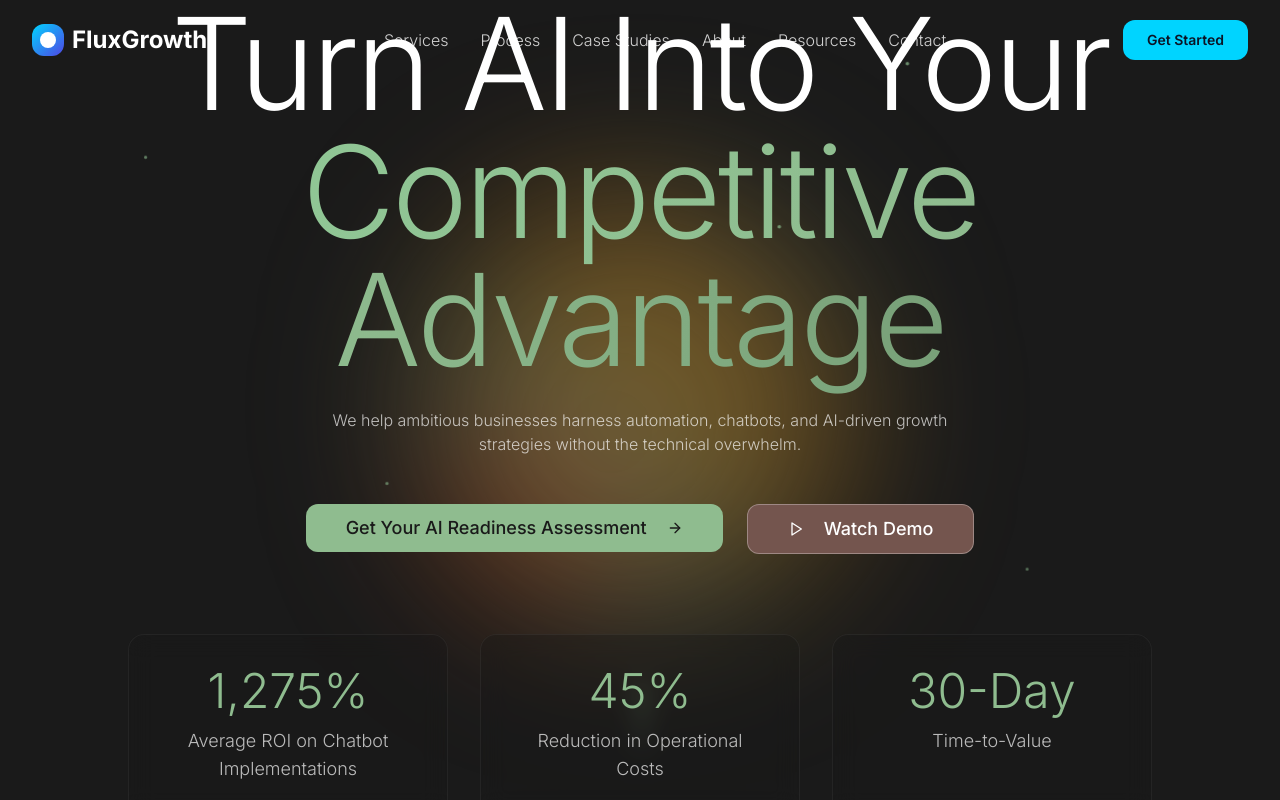
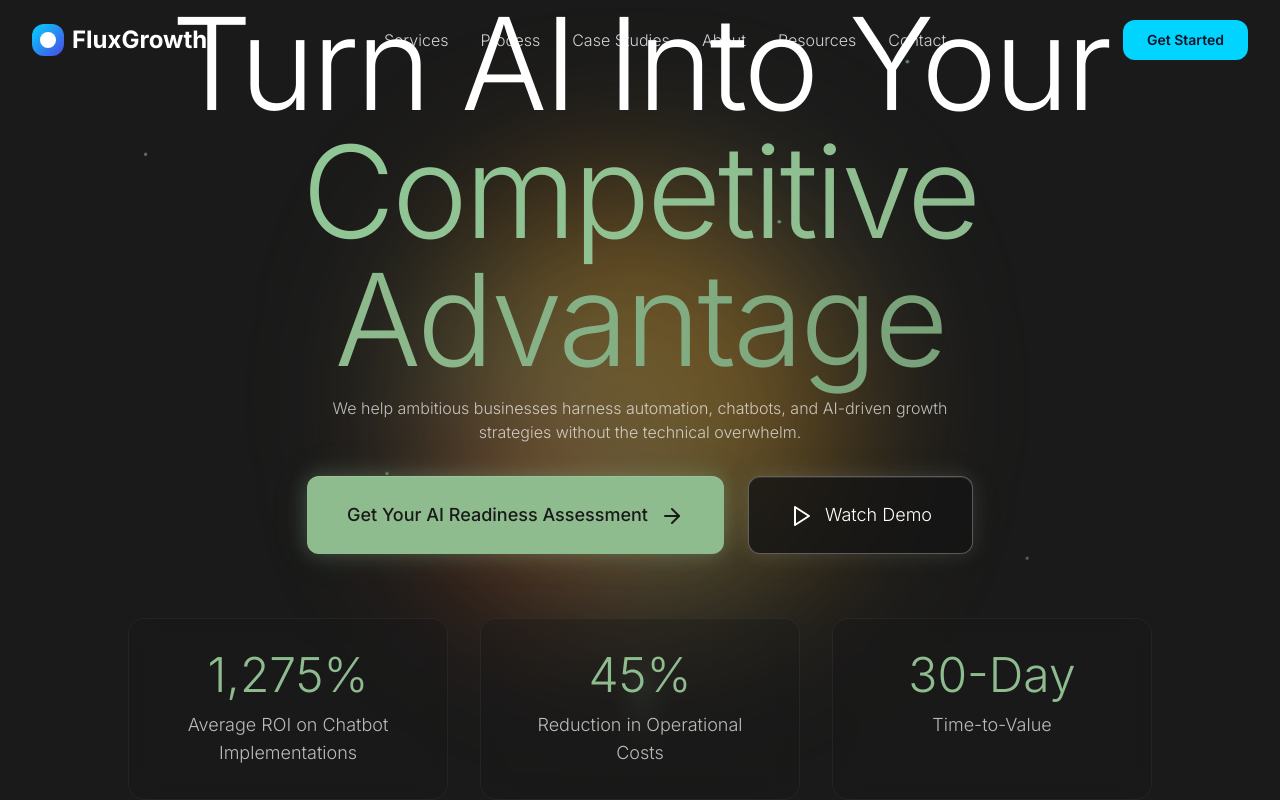
Before and after one commit to mlutner/fluxgrowth-nebula-web, a React (Vite) app: page / in a window 1280 px wide. Shown: the top 800 px of the page. Built offline with nearby package versions, Linux system fonts and the light colour scheme.

Commit message:
Fix: Adjust text spacing and add CTA button effects
Adjusted text spacing for better readability and implemented a glow effect for CTA buttons as specified in the prompt.

```diff
--- a/src/components/Hero.tsx
+++ b/src/components/Hero.tsx
@@ -40,8 +40,8 @@ const Hero = () => {
 
       <div className="container-custom relative z-10">
         <div className="text-center max-w-6xl mx-auto">
-          {/* Main headline - narrower, longer typography */}
-          <h1 className={`text-6xl md:text-8xl lg:text-9xl font-extralight tracking-tight text-white mb-6 leading-none transition-all duration-1000 ${
+          {/* Main headline - narrower, longer typography with tighter spacing */}
+          <h1 className={`text-6xl md:text-8xl lg:text-9xl font-extralight tracking-tight text-white mb-3 leading-[0.85] transition-all duration-1000 ${
             isVisible ? 'opacity-100 translate-y-0' : 'opacity-0 translate-y-10'
           }`}>
             Turn AI Into Your{' '}
@@ -50,32 +50,29 @@ const Hero = () => {
             </span>
           </h1>
 
-          {/* Much smaller subheadline */}
-          <p className={`text-sm md:text-base text-white/70 mb-12 max-w-2xl mx-auto leading-relaxed font-light transition-all duration-1000 delay-300 ${
+          {/* Much smaller subheadline with reduced margin */}
+          <p className={`text-sm md:text-base text-white/70 mb-8 max-w-2xl mx-auto leading-relaxed font-light transition-all duration-1000 delay-300 ${
             isVisible ? 'opacity-100 translate-y-0' : 'opacity-0 translate-y-10'
           }`}>
             We help ambitious businesses harness automation, chatbots, and AI-driven growth strategies without the technical overwhelm.
           </p>
 
-          {/* CTA Buttons */}
-          <div className={`flex flex-col sm:flex-row gap-6 justify-center mb-20 transition-all duration-1000 delay-500 ${
+          {/* CTA Buttons with custom glow effect */}
+          <div className={`flex flex-col sm:flex-row gap-6 justify-center mb-16 transition-all duration-1000 delay-500 ${
             isVisible ? 'opacity-100 translate-y-0' : 'opacity-0 translate-y-10'
           }`}>
-            <Button
-              size="lg"
-              className="bg-sage-green hover:bg-sage-dark text-charcoal font-medium px-10 py-6 text-lg rounded-xl transition-all duration-300 hover:shadow-2xl hover:shadow-sage-green/25 hover:-translate-y-1 group border-0"
+            <button
+              className="glow-button bg-sage-green hover:bg-sage-dark text-charcoal font-medium px-10 py-6 text-lg rounded-xl transition-all duration-300 hover:-translate-y-1 group border-0"
             >
               Get Your AI Readiness Assessment
-              <ArrowRight className="ml-3 w-6 h-6 group-hover:translate-x-1 transition-transform" />
-            </Button>
-            <Button
-              variant="outline"
-              size="lg"
-              className="border-white/30 text-white hover:bg-white/5 px-10 py-6 text-lg rounded-xl transition-all duration-300 hover:border-white/50 group backdrop-blur-sm"
+              <ArrowRight className="ml-3 w-6 h-6 group-hover:translate-x-1 transition-transform inline" />
+            </button>
+            <button
+              className="glow-button-outline border-white/30 text-white hover:bg-white/5 px-10 py-6 text-lg rounded-xl transition-all duration-300 hover:border-white/50 group backdrop-blur-sm"
             >
-              <Play className="mr-3 w-6 h-6 group-hover:scale-110 transition-transform" />
+              <Play className="mr-3 w-6 h-6 group-hover:scale-110 transition-transform inline" />
               Watch Demo
-            </Button>
+            </button>
           </div>
 
           {/* Stats */}
--- a/src/index.css
+++ b/src/index.css
@@ -147,6 +147,50 @@
 
   .container-custom {
     @apply container mx-auto px-4 sm:px-6 lg:px-8;
+  }
+
+  /* Custom glow button styles */
+  .glow-button {
+    background: rgba(20, 20, 20, 0.8);
+    border: 1px solid rgba(255, 255, 255, 0.1);
+    border-radius: 12px;
+    color: white;
+
+    /* The key glow effect */
+    box-shadow:
+      0 0 20px rgba(143, 188, 143, 0.3),  /* Soft sage green glow */
+      0 0 40px rgba(143, 188, 143, 0.1),  /* Larger, more diffuse glow */
+      inset 0 1px 0 rgba(255, 255, 255, 0.1); /* Subtle inner highlight */
+
+    transition: all 0.3s ease;
+  }
+
+  .glow-button:hover {
+    box-shadow:
+      0 0 30px rgba(143, 188, 143, 0.5),  /* Stronger glow on hover */
+      0 0 60px rgba(143, 188, 143, 0.2);
+  }
+
+  .glow-button-outline {
+    background: rgba(20, 20, 20, 0.8);
+    border: 1px solid rgba(255, 255, 255, 0.3);
+    border-radius: 12px;
+    color: white;
+
+    /* Outline button glow effect */
+    box-shadow:
+      0 0 20px rgba(255, 255, 255, 0.1),
+      0 0 40px rgba(143, 188, 143, 0.05),
+      inset 0 1px 0 rgba(255, 255, 255, 0.1);
+
+    transition: all 0.3s ease;
+  }
+
+  .glow-button-outline:hover {
+    box-shadow:
+      0 0 25px rgba(255, 255, 255, 0.2),
+      0 0 50px rgba(143, 188, 143, 0.15);
+    border-color: rgba(255, 255, 255, 0.5);
   }
 }
 
```
